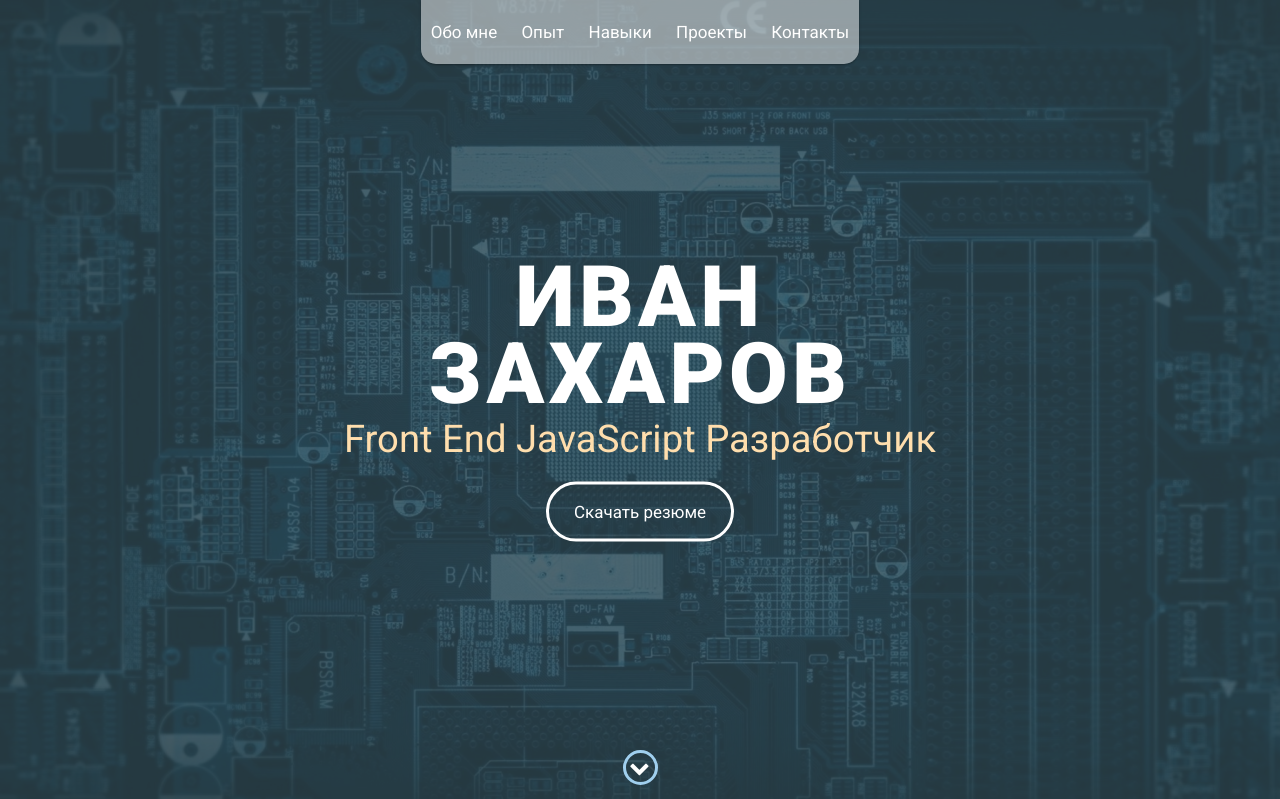
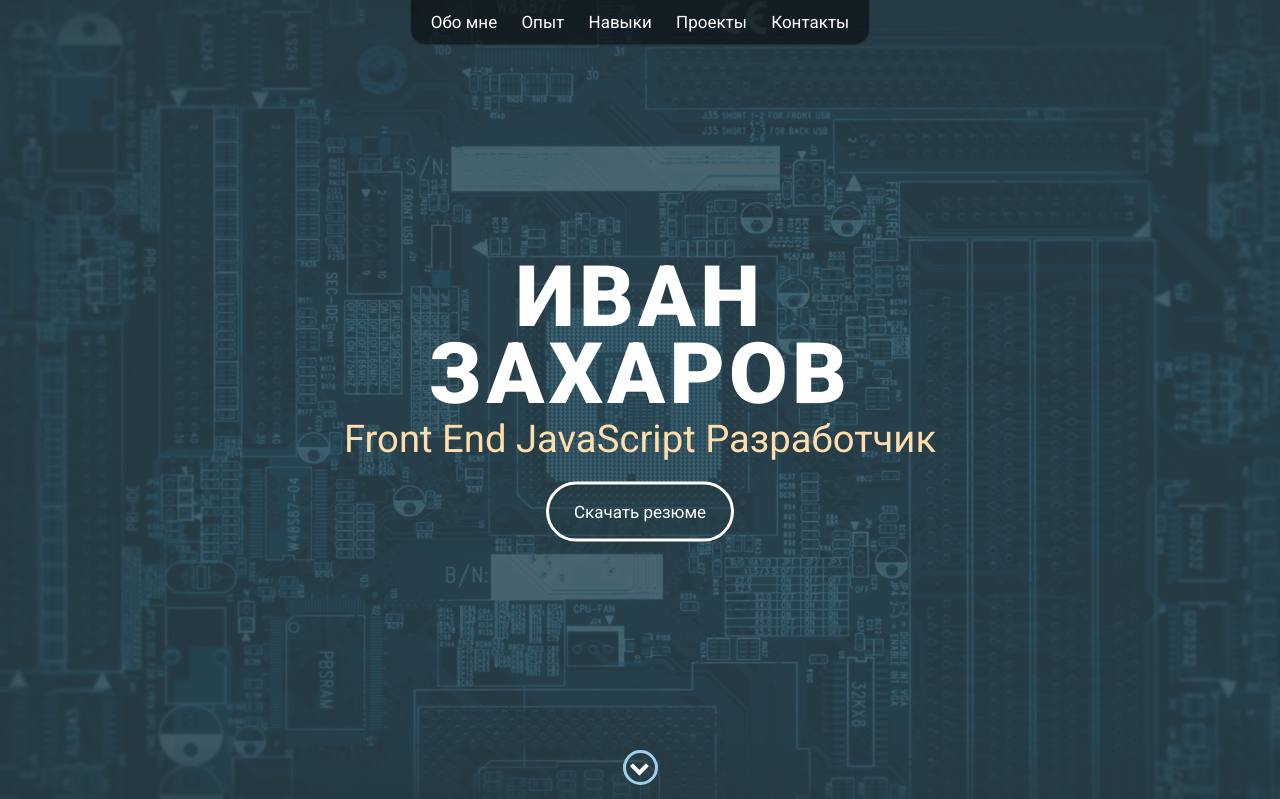
Before and after one commit to ivanzakh/ivanzakh.github.io, a PHP site: page / in a window 1280 px wide. Shown: the top 799 px of the page. Run offline with PHP 8.4, Linux system fonts and the light colour scheme.

Commit message:
update header

```diff
--- a/css/styles.css
+++ b/css/styles.css
@@ -70,9 +70,9 @@ header {
 }
 header ul {
   display: inline-block;
-  background: rgba(255, 255, 255, .5);
+  background: rgba(0, 0, 0, .5);
   text-align: center;
-  padding: 10px 0;
+  padding: 0 10px;
   margin: 0;
   border-bottom-right-radius: 15px;
   border-bottom-left-radius: 15px;
```
